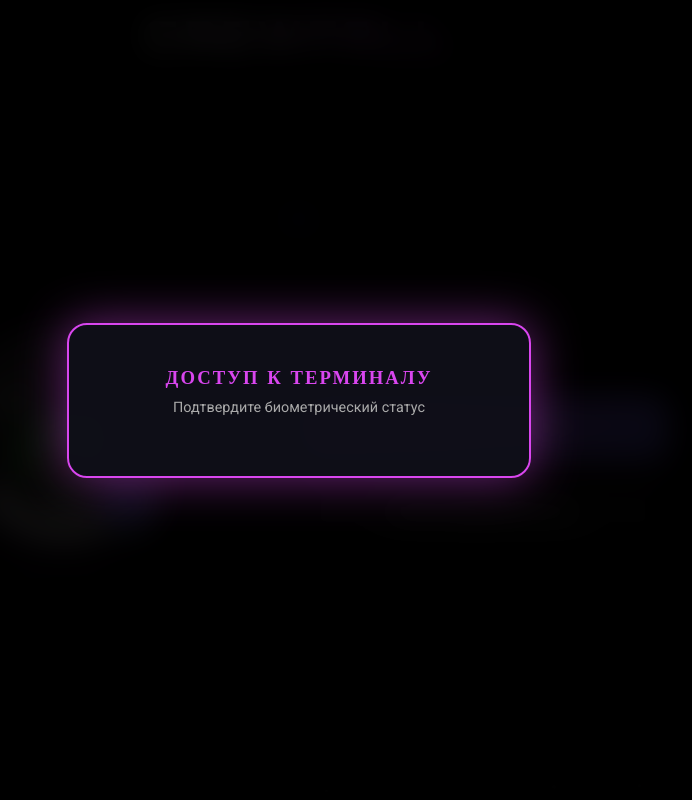
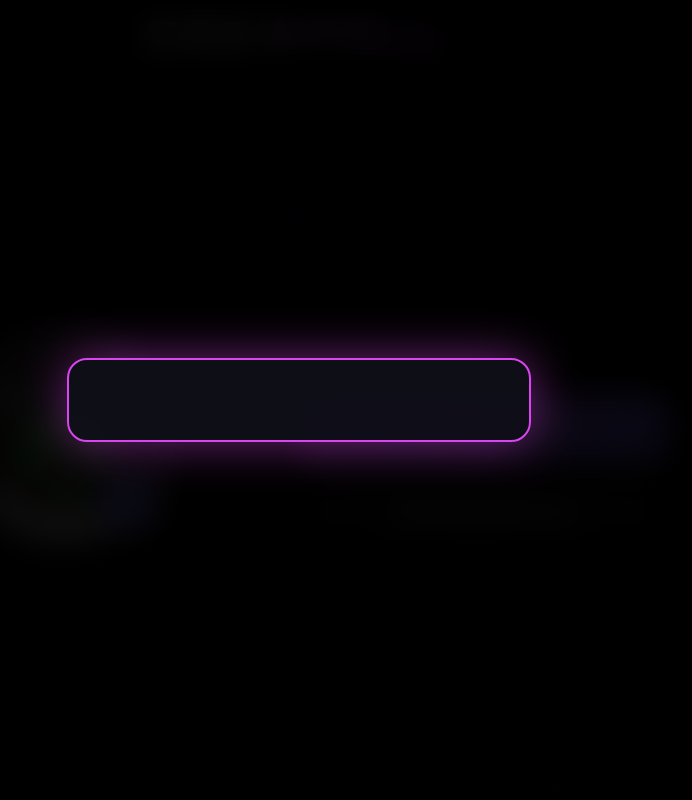
Before and after one commit to IIxIIIxII/game, a Django app: page / in a window 1280 px wide. Shown: the whole page, without its empty margins (341-1033 px from the left). Run offline with Django 5.2, Linux system fonts and the light colour scheme; data that the repository does not hold is empty; some libraries are stand-ins or nearby versions.

Commit message:
Remove unnecessary heading and description from site guard modal in index.html

```diff
--- a/game_app/templates/game_app/index.html
+++ b/game_app/templates/game_app/index.html
@@ -196,11 +196,6 @@
 
     <div id="site-guard-modal">
         <div class="guard-box">
-            <div>
-                <h3 style="color: var(--primary-color); font-family: 'Orbitron'; margin: 0 0 10px 0; letter-spacing: 2px;">ДОСТУП К ТЕРМИНАЛУ</h3>
-                <p style="color: #aaa; margin: 0; font-size: 0.9rem;">Подтвердите биометрический статус</p>
-            </div>
-
             <div class="g-recaptcha" data-sitekey="6LcPxZssAAAAAFPGCO409YyGdfxYZnjFcWr8TfmC" data-callback="unlockSite" data-expired-callback="lockSite"></div>
 
             {% if messages %}
```
